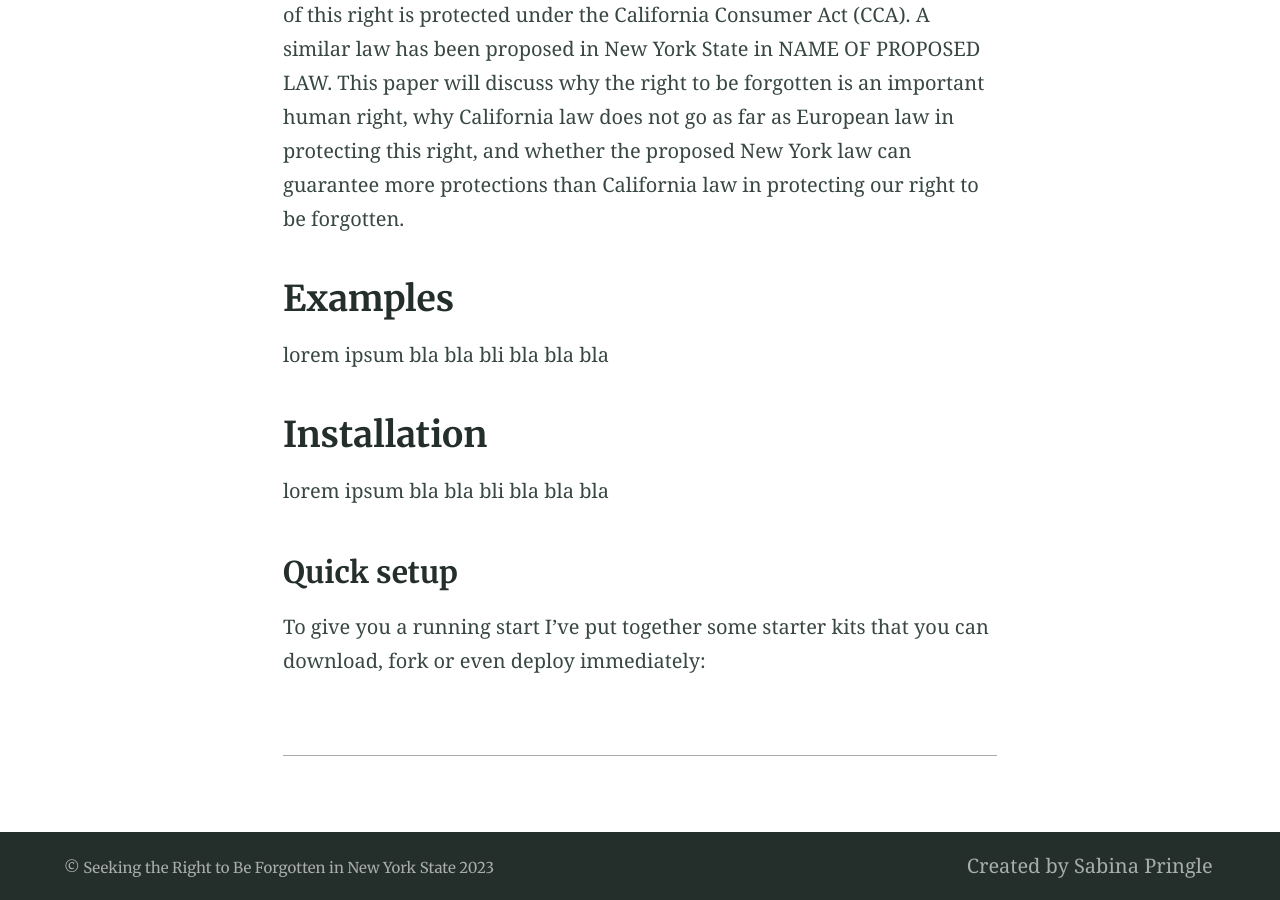
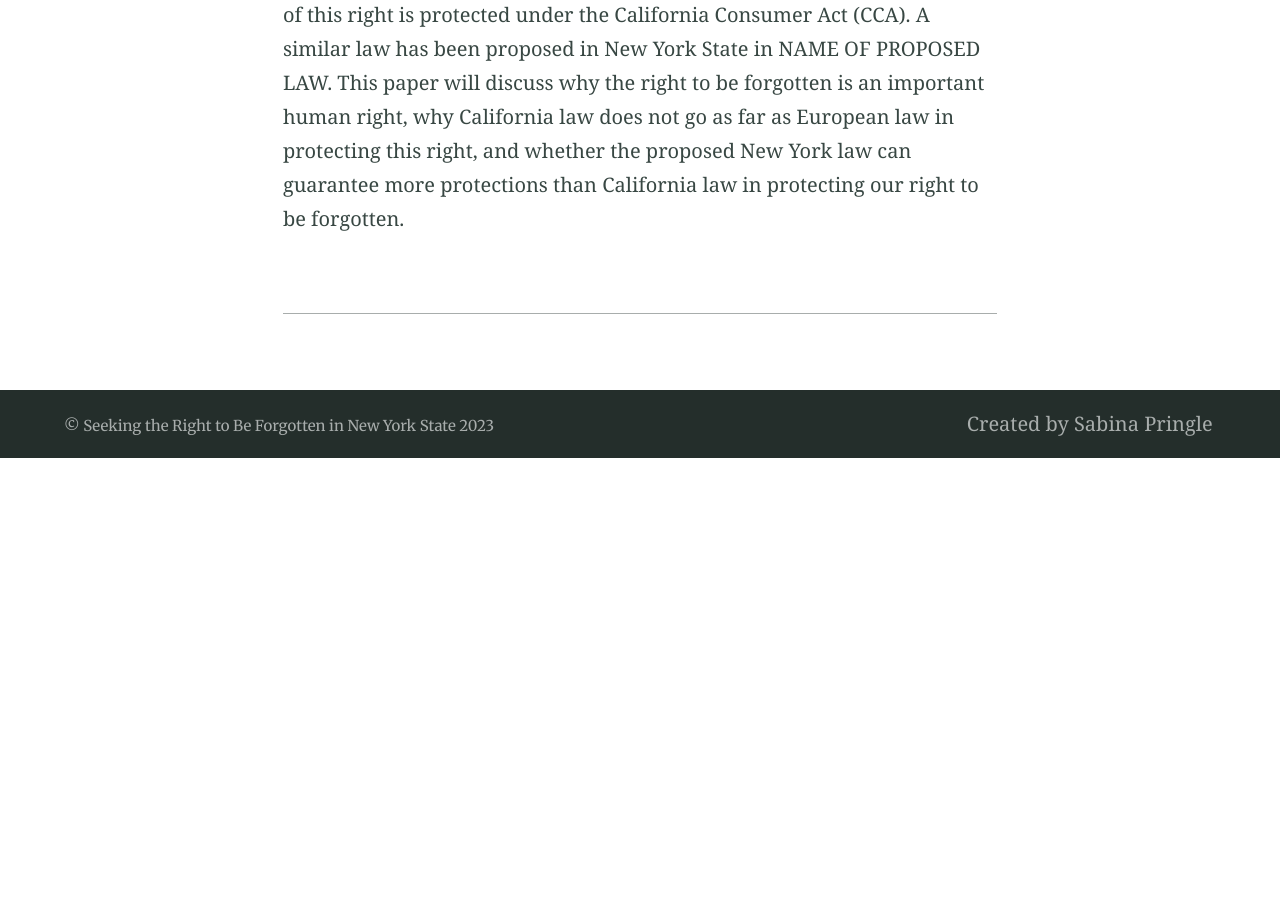
Before and after one commit to binipringle/right-to-be-forgotten-draft, a Jekyll site: the page built from index.md, in a window 1280 px wide and 900 px high, scrolled down 582 px. Built offline with Jekyll 4.4.1, drawn with Linux system fonts in a browser that asks for light colours; after the commit the page ends 1040 px from its top, so only the background shows below that.

Commit message:
started adding text

```diff
--- a/index.md
+++ b/index.md
@@ -9,16 +9,4 @@ excerpt: "not sure what goes here"
 
 The right to be forgotten is a human right protected under the European Constitution in the General Data Privacy Regulation Act (GDPR). A version of this right is protected under the California Consumer Act (CCA). A similar law has been proposed in New York State in NAME OF PROPOSED LAW. This paper will discuss why the right to be forgotten is an important human right, why California law does not go as far as European law in protecting this right, and whether the proposed New York law can guarantee more protections than California law in protecting our right to be forgotten.
 
-## Examples
-
-lorem ipsum bla bla bli bla bla bla
-
-## Installation
-
-lorem ipsum bla bla bli bla bla bla
-
-### Quick setup
-
-To give you a running start I've put together some starter kits that you can download, fork or even deploy immediately:
-
 ---
```
Also changed, not shown: history.md (+3 -12 lines).
